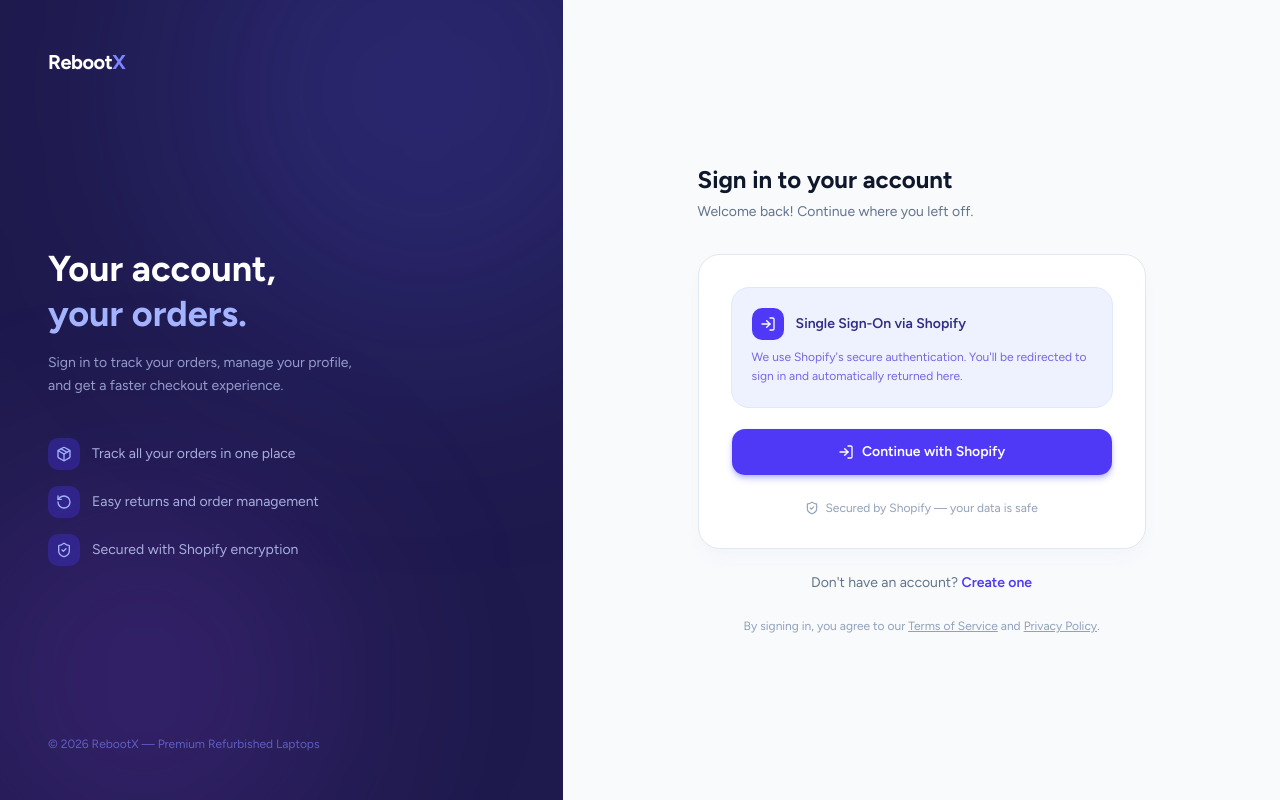
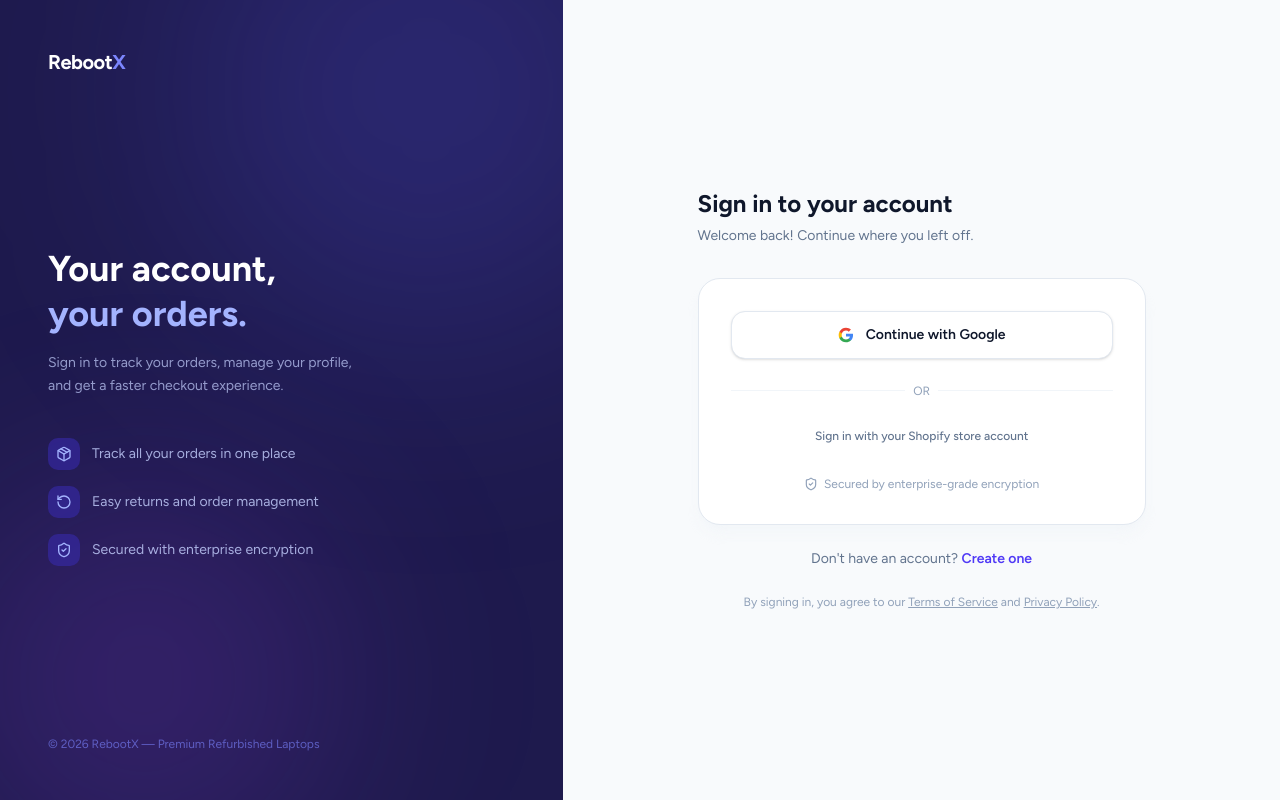
Before and after one commit to Udhaykrishn/headless-storefront-theme-nextjs, a Next.js app: page /account/login in a window 1280 px wide. Built offline with nearby package versions, Linux system fonts and the light colour scheme; no server answers.

Commit message:
feat(oauth): added google oauth

```diff
--- a/app/account/login/login-form.tsx
+++ b/app/account/login/login-form.tsx
@@ -1,6 +1,6 @@
 "use client";
 
-import { AlertCircle, LogIn, ShieldCheck } from "lucide-react";
+import { AlertCircle, ShieldCheck } from "lucide-react";
 import { useSearchParams } from "next/navigation";
 import { Button } from "@/components/ui/button";
 
@@ -9,11 +9,12 @@
   const error = searchParams.get("error");
 
   const handleLogin = () => {
+    // This triggers the Shopify OIDC flow which supports Google
     window.location.href = "/api/auth/login";
   };
 
   return (
-    <div className="w-full space-y-5">
+    <div className="w-full space-y-6">
       {/* Error banner */}
       {error && (
         <div className="flex items-start gap-3 p-4 bg-red-50 border border-red-200 rounded-2xl text-sm text-red-700">
@@ -22,36 +23,56 @@
         </div>
       )}
 
-      {/* Info block */}
-      <div className="bg-indigo-50 border border-indigo-100 rounded-2xl p-5">
-        <div className="flex items-center gap-3 mb-2">
-          <div className="w-8 h-8 rounded-lg bg-indigo-600 flex items-center justify-center flex-shrink-0">
-            <LogIn className="w-4 h-4 text-white" />
-          </div>
-          <p className="text-sm font-semibold text-indigo-900">
-            Single Sign-On via Shopify
-          </p>
+      {/* Primary Google Login Button */}
+      <Button
+        onClick={handleLogin}
+        className="w-full h-12 text-sm font-semibold rounded-xl bg-white border border-slate-200 hover:bg-slate-50 text-slate-900 shadow-sm transition-all gap-3 overflow-hidden group relative"
+      >
+        <div className="absolute inset-0 bg-slate-950/5 opacity-0 group-hover:opacity-100 transition-opacity" />
+        <svg className="w-5 h-5" viewBox="0 0 24 24">
+          <path
+            d="M22.56 12.25c0-.78-.07-1.53-.2-2.25H12v4.26h5.92c-.26 1.37-1.04 2.53-2.21 3.31v2.77h3.57c2.08-1.92 3.28-4.74 3.28-8.09z"
+            fill="#4285F4"
+          />
+          <path
+            d="M12 23c2.97 0 5.46-.98 7.28-2.66l-3.57-2.77c-.98.66-2.23 1.06-3.71 1.06-2.86 0-5.29-1.93-6.16-4.53H2.18v2.84C3.99 20.53 7.7 23 12 23z"
+            fill="#34A853"
+          />
+          <path
+            d="M5.84 14.09c-.22-.66-.35-1.36-.35-2.09s.13-1.43.35-2.09V7.07H2.18C1.43 8.55 1 10.22 1 12s.43 3.45 1.18 4.93l3.66-2.84z"
+            fill="#FBBC05"
+          />
+          <path
+            d="M12 5.38c1.62 0 3.06.56 4.21 1.64l3.15-3.15C17.45 2.09 14.97 1 12 1 7.7 1 3.99 3.47 2.18 7.07l3.66 2.84c.87-2.6 3.3-4.53 6.16-4.53z"
+            fill="#EA4335"
+          />
+          <path d="M1 1h22v22H1z" fill="none" />
+        </svg>
+        <span>Continue with Google</span>
+      </Button>
+
+      <div className="relative">
+        <div className="absolute inset-0 flex items-center">
+          <div className="w-full border-t border-slate-100" />
         </div>
-        <p className="text-xs text-indigo-700/70 leading-relaxed">
-          We use Shopify's secure authentication. You'll be redirected to sign
-          in and automatically returned here.
-        </p>
+        <div className="relative flex justify-center text-xs uppercase">
+          <span className="bg-white px-2 text-slate-400">or</span>
+        </div>
       </div>
 
-      {/* CTA button */}
-      <Button
+      {/* Secondary Shopify Login (Subtle) */}
+      <button
         onClick={handleLogin}
-        className="w-full h-12 text-sm font-semibold rounded-xl bg-indigo-600 hover:bg-indigo-700 text-white shadow-md shadow-indigo-500/30 transition-all gap-2"
+        className="w-full text-center text-xs text-slate-500 hover:text-indigo-600 transition-colors font-medium"
       >
-        <LogIn className="w-4 h-4" />
-        Continue with Shopify
-      </Button>
+        Sign in with your Shopify store account
+      </button>
 
       {/* Trust row */}
-      <div className="flex items-center justify-center gap-1.5 pt-1">
+      <div className="flex items-center justify-center gap-1.5 pt-2">
         <ShieldCheck className="w-3.5 h-3.5 text-slate-400" />
         <span className="text-xs text-slate-400">
-          Secured by Shopify — your data is safe
+          Secured by enterprise-grade encryption
         </span>
       </div>
     </div>
--- a/app/account/login/page.tsx
+++ b/app/account/login/page.tsx
@@ -43,7 +43,7 @@
             {[
               { icon: Package, text: "Track all your orders in one place" },
               { icon: RotateCcw, text: "Easy returns and order management" },
-              { icon: ShieldCheck, text: "Secured with Shopify encryption" },
+              { icon: ShieldCheck, text: "Secured with enterprise encryption" },
             ].map(({ icon: Icon, text }) => (
               <div key={text} className="flex items-center gap-3">
                 <div className="w-8 h-8 rounded-lg bg-indigo-800/60 flex items-center justify-center flex-shrink-0">
--- a/app/account/register/RegisterForm.tsx
+++ b/app/account/register/RegisterForm.tsx
@@ -1,6 +1,6 @@
 "use client";
 
-import { AlertCircle, ShieldCheck, Sparkles, UserPlus } from "lucide-react";
+import { AlertCircle, ShieldCheck, Sparkles } from "lucide-react";
 import { useSearchParams } from "next/navigation";
 import { Button } from "@/components/ui/button";
 
@@ -9,12 +9,12 @@
   const error = searchParams.get("error");
 
   const handleRegister = () => {
-    // Passwordless auth — same OAuth flow as login
+    // Passwordless auth — same OIDC flow as login, which supports Google
     window.location.href = "/api/auth/login";
   };
 
   return (
-    <div className="w-full space-y-5">
+    <div className="w-full space-y-6">
       {/* Error banner */}
       {error && (
         <div className="flex items-start gap-3 p-4 bg-red-50 border border-red-200 rounded-2xl text-sm text-red-700">
@@ -23,19 +23,19 @@
         </div>
       )}
 
-      {/* What you get */}
+      {/* Benefits info */}
       <div className="bg-gradient-to-br from-indigo-50 to-purple-50 border border-indigo-100 rounded-2xl p-5">
         <div className="flex items-center gap-2 mb-3">
           <Sparkles className="w-4 h-4 text-indigo-500" />
           <p className="text-sm font-semibold text-indigo-900">
-            What you get for free
+            Account benefits
           </p>
         </div>
         <ul className="space-y-2">
           {[
-            "Order history & tracking dashboard",
-            "Faster checkout with saved details",
-            "Early access to restocks",
+            "Order history & real-time tracking",
+            "One-tap checkout with saved details",
+            "Exclusive member-only restock alerts",
           ].map((item) => (
             <li
               key={item}
@@ -48,20 +48,38 @@
         </ul>
       </div>
 
-      {/* CTA button */}
+      {/* Primary Google Button */}
       <Button
         onClick={handleRegister}
-        className="w-full h-12 text-sm font-semibold rounded-xl bg-indigo-600 hover:bg-indigo-700 text-white shadow-md shadow-indigo-500/30 transition-all gap-2"
+        className="w-full h-12 text-sm font-semibold rounded-xl bg-white border border-slate-200 hover:bg-slate-50 text-slate-900 shadow-sm transition-all gap-3 overflow-hidden group relative"
       >
-        <UserPlus className="w-4 h-4" />
-        Create Account with Shopify
+        <div className="absolute inset-0 bg-slate-950/5 opacity-0 group-hover:opacity-100 transition-opacity" />
+        <svg className="w-5 h-5" viewBox="0 0 24 24">
+          <path
+            d="M22.56 12.25c0-.78-.07-1.53-.2-2.25H12v4.26h5.92c-.26 1.37-1.04 2.53-2.21 3.31v2.77h3.57c2.08-1.92 3.28-4.74 3.28-8.09z"
+            fill="#4285F4"
+          />
+          <path
+            d="M12 23c2.97 0 5.46-.98 7.28-2.66l-3.57-2.77c-.98.66-2.23 1.06-3.71 1.06-2.86 0-5.29-1.93-6.16-4.53H2.18v2.84C3.99 20.53 7.7 23 12 23z"
+            fill="#34A853"
+          />
+          <path
+            d="M5.84 14.09c-.22-.66-.35-1.36-.35-2.09s.13-1.43.35-2.09V7.07H2.18C1.43 8.55 1 10.22 1 12s.43 3.45 1.18 4.93l3.66-2.84z"
+            fill="#FBBC05"
+          />
+          <path
+            d="M12 5.38c1.62 0 3.06.56 4.21 1.64l3.15-3.15C17.45 2.09 14.97 1 12 1 7.7 1 3.99 3.47 2.18 7.07l3.66 2.84c.87-2.6 3.3-4.53 6.16-4.53z"
+            fill="#EA4335"
+          />
+        </svg>
+        <span>Join with Google</span>
       </Button>
 
       {/* Trust row */}
       <div className="flex items-center justify-center gap-1.5 pt-1">
         <ShieldCheck className="w-3.5 h-3.5 text-slate-400" />
         <span className="text-xs text-slate-400">
-          Secured by Shopify — no password needed
+          Secured by enterprise-grade encryption
         </span>
       </div>
     </div>
```
